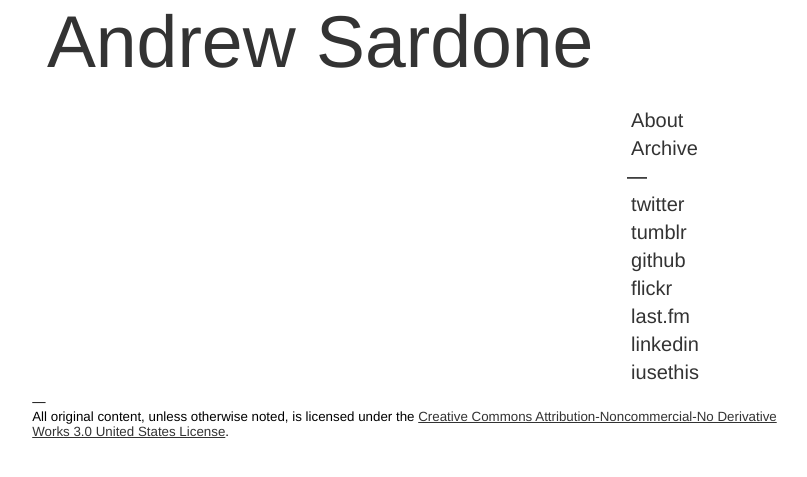
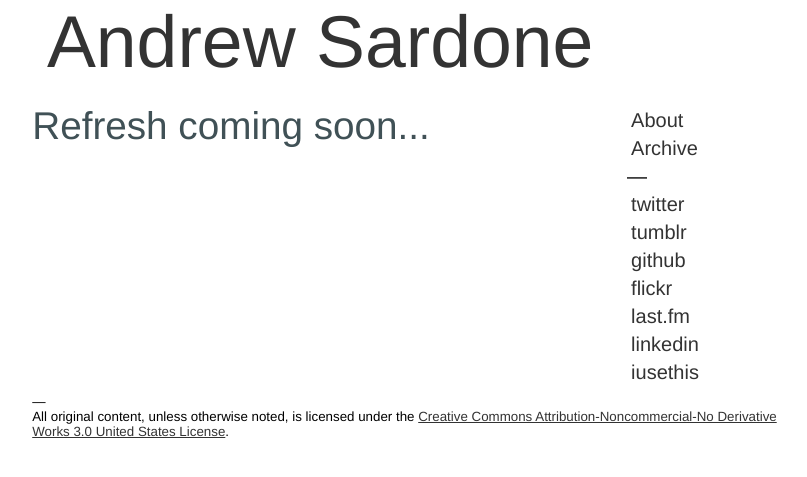
Before and after one commit to andrewsardone/andrewsardone.github.com, a Jekyll site: the page built from index.html, in a window 1280 px wide. Shown: the top 477 px of the page, without its empty margins (223-1030 px from the left). Built offline with Jekyll 4.4.1, drawn with Linux system fonts in a browser that asks for light colours.

Commit message:
Refresh coming soon message after merge from jekyll_dev.

```diff
--- a/index.html
+++ b/index.html
@@ -3,15 +3,7 @@ layout: default
 title: Home
 ---
 <div class="yui-g">
-  {% for post in site.posts limit:3 %}
-    <div class="post">
-      <div class="heading">
-        <h3>{{ post.date | date: "%Y.%m.%d"}} <span class="permalink"><a href="{{ post.url }}">&#8734; permalink</a></span></h3>
-      </div>
-      <div class="content">
-        {{ post.content }}
-      </div>
-      <hr/>
-    </div>
-  {% endfor %}
+  <div class="content">
+    <h1>Refresh coming soon...</h1>
+  </div>
 </div>
```
